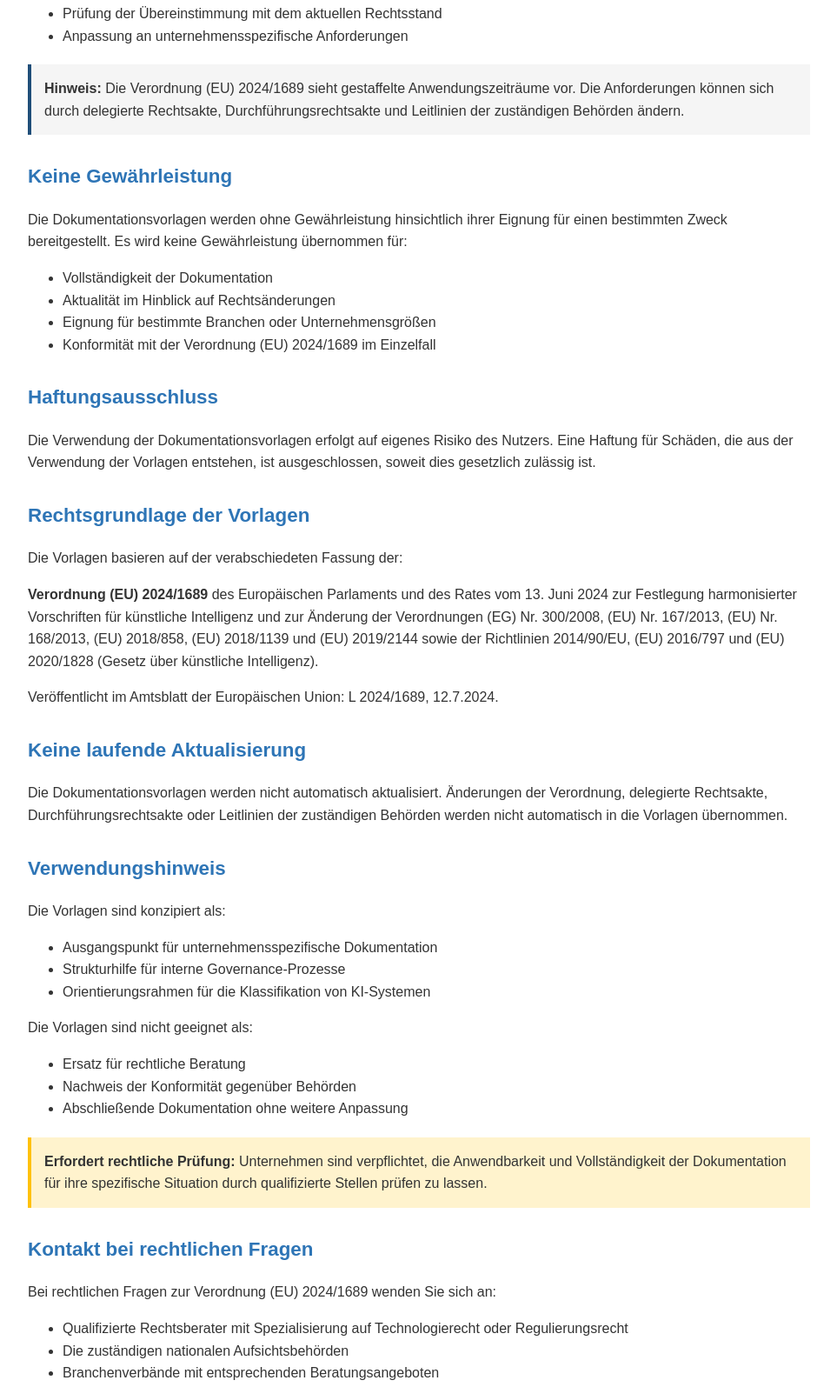
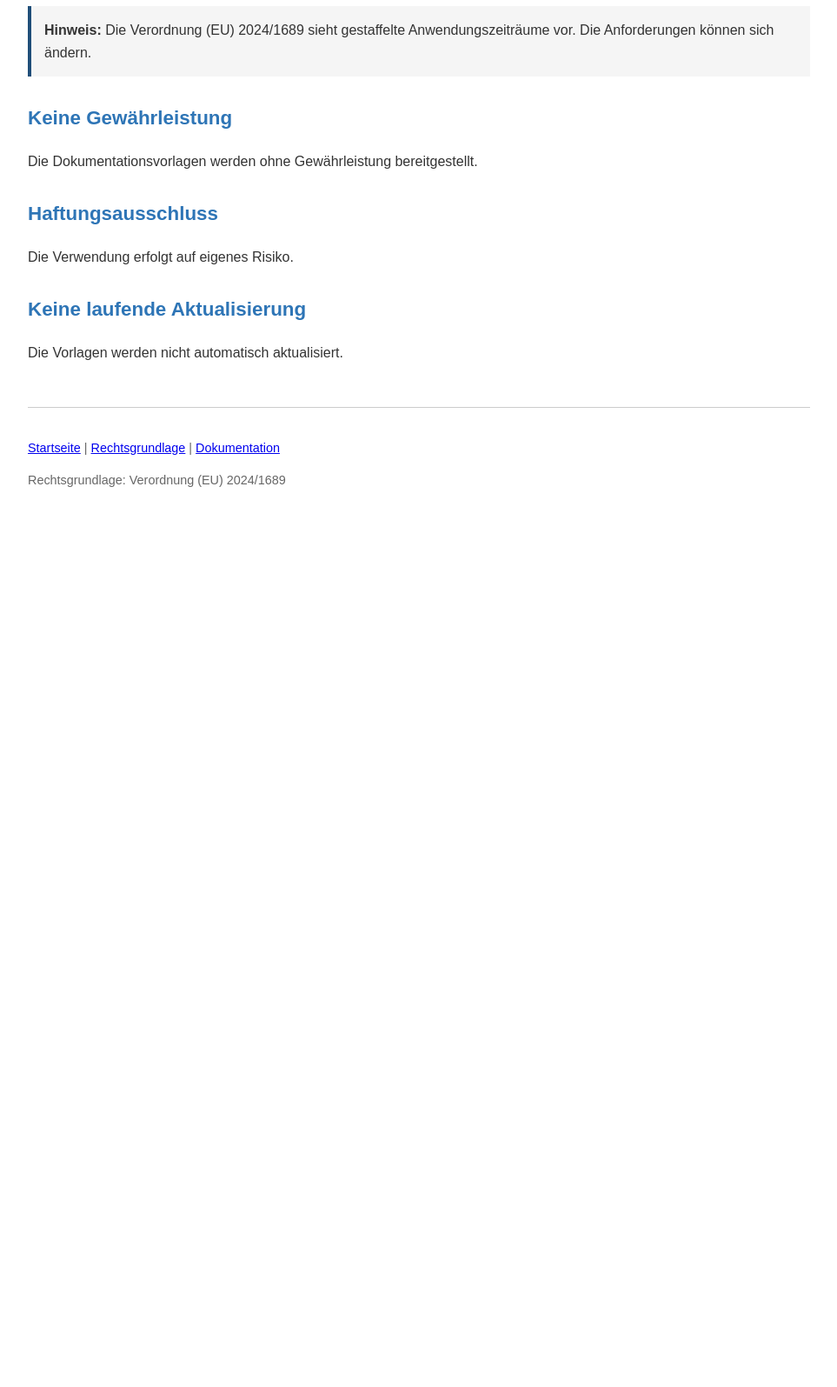
Before and after one commit to id-levi/eu-ai-act-governance-site, a plain HTML site: page hinweis.html in a window 1280 px wide. Shown: the part 838-2433 px from the top of the page at 87% size, without its empty margins (158-1121 px from the left). After the commit the page ends 1437 px from the top, so only its background shows below. Drawn offline with Linux system fonts and the light colour scheme.

Commit message:
Add files via upload

```diff
--- a/hinweis.html
+++ b/hinweis.html
@@ -31,7 +31,8 @@
         <h1>Rechtlicher Hinweis</h1>
 
         <div class="warning">
-            <strong>Keine Rechtsberatung:</strong> Die auf dieser Website bereitgestellten Dokumentationsvorlagen stellen keine Rechtsberatung dar und ersetzen keine rechtliche Beratung durch qualifizierte Rechtsberater.
+            <strong>Keine Rechtsberatung:</strong> Die auf dieser Website bereitgestellten Dokumentationsvorlagen stellen keine Rechtsberatung dar und ersetzen keine rechtliche Beratung durch qualifizierte Rechtsberater.<br><br>
+            <strong>Keine individuelle Prüfung oder Anpassung.</strong>
         </div>
 
         <h2>Charakter der Dokumentationsvorlagen</h2>
@@ -50,63 +51,20 @@
         </ul>
 
         <h2>Erforderlichkeit rechtlicher Prüfung</h2>
-        <p>Vor der Verwendung der Dokumentationsvorlagen ist eine Prüfung durch die zuständigen internen oder externen Stellen erforderlich. Dies umfasst insbesondere:</p>
-        <ul>
-            <li>Prüfung der Anwendbarkeit auf die spezifische Unternehmenssituation</li>
-            <li>Prüfung der Vollständigkeit für den beabsichtigten Verwendungszweck</li>
-            <li>Prüfung der Übereinstimmung mit dem aktuellen Rechtsstand</li>
-            <li>Anpassung an unternehmensspezifische Anforderungen</li>
-        </ul>
+        <p>Vor der Verwendung der Dokumentationsvorlagen ist eine Prüfung durch die zuständigen internen oder externen Stellen erforderlich.</p>
 
         <div class="notice">
-            <strong>Hinweis:</strong> Die Verordnung (EU) 2024/1689 sieht gestaffelte Anwendungszeiträume vor. Die Anforderungen können sich durch delegierte Rechtsakte, Durchführungsrechtsakte und Leitlinien der zuständigen Behörden ändern.
+            <strong>Hinweis:</strong> Die Verordnung (EU) 2024/1689 sieht gestaffelte Anwendungszeiträume vor. Die Anforderungen können sich ändern.
         </div>
 
         <h2>Keine Gewährleistung</h2>
-        <p>Die Dokumentationsvorlagen werden ohne Gewährleistung hinsichtlich ihrer Eignung für einen bestimmten Zweck bereitgestellt. Es wird keine Gewährleistung übernommen für:</p>
-        <ul>
-            <li>Vollständigkeit der Dokumentation</li>
-            <li>Aktualität im Hinblick auf Rechtsänderungen</li>
-            <li>Eignung für bestimmte Branchen oder Unternehmensgrößen</li>
-            <li>Konformität mit der Verordnung (EU) 2024/1689 im Einzelfall</li>
-        </ul>
+        <p>Die Dokumentationsvorlagen werden ohne Gewährleistung bereitgestellt.</p>
 
         <h2>Haftungsausschluss</h2>
-        <p>Die Verwendung der Dokumentationsvorlagen erfolgt auf eigenes Risiko des Nutzers. Eine Haftung für Schäden, die aus der Verwendung der Vorlagen entstehen, ist ausgeschlossen, soweit dies gesetzlich zulässig ist.</p>
-
-        <h2>Rechtsgrundlage der Vorlagen</h2>
-        <p>Die Vorlagen basieren auf der verabschiedeten Fassung der:</p>
-        <p><strong>Verordnung (EU) 2024/1689</strong> des Europäischen Parlaments und des Rates vom 13. Juni 2024 zur Festlegung harmonisierter Vorschriften für künstliche Intelligenz und zur Änderung der Verordnungen (EG) Nr. 300/2008, (EU) Nr. 167/2013, (EU) Nr. 168/2013, (EU) 2018/858, (EU) 2018/1139 und (EU) 2019/2144 sowie der Richtlinien 2014/90/EU, (EU) 2016/797 und (EU) 2020/1828 (Gesetz über künstliche Intelligenz).</p>
-        <p>Veröffentlicht im Amtsblatt der Europäischen Union: L 2024/1689, 12.7.2024.</p>
+        <p>Die Verwendung erfolgt auf eigenes Risiko.</p>
 
         <h2>Keine laufende Aktualisierung</h2>
-        <p>Die Dokumentationsvorlagen werden nicht automatisch aktualisiert. Änderungen der Verordnung, delegierte Rechtsakte, Durchführungsrechtsakte oder Leitlinien der zuständigen Behörden werden nicht automatisch in die Vorlagen übernommen.</p>
-
-        <h2>Verwendungshinweis</h2>
-        <p>Die Vorlagen sind konzipiert als:</p>
-        <ul>
-            <li>Ausgangspunkt für unternehmensspezifische Dokumentation</li>
-            <li>Strukturhilfe für interne Governance-Prozesse</li>
-            <li>Orientierungsrahmen für die Klassifikation von KI-Systemen</li>
-        </ul>
-        <p>Die Vorlagen sind nicht geeignet als:</p>
-        <ul>
-            <li>Ersatz für rechtliche Beratung</li>
-            <li>Nachweis der Konformität gegenüber Behörden</li>
-            <li>Abschließende Dokumentation ohne weitere Anpassung</li>
-        </ul>
-
-        <div class="warning">
-            <strong>Erfordert rechtliche Prüfung:</strong> Unternehmen sind verpflichtet, die Anwendbarkeit und Vollständigkeit der Dokumentation für ihre spezifische Situation durch qualifizierte Stellen prüfen zu lassen.
-        </div>
-
-        <h2>Kontakt bei rechtlichen Fragen</h2>
-        <p>Bei rechtlichen Fragen zur Verordnung (EU) 2024/1689 wenden Sie sich an:</p>
-        <ul>
-            <li>Qualifizierte Rechtsberater mit Spezialisierung auf Technologierecht oder Regulierungsrecht</li>
-            <li>Die zuständigen nationalen Aufsichtsbehörden</li>
-            <li>Branchenverbände mit entsprechenden Beratungsangeboten</li>
-        </ul>
+        <p>Die Vorlagen werden nicht automatisch aktualisiert.</p>
 
     </main>
 
```
